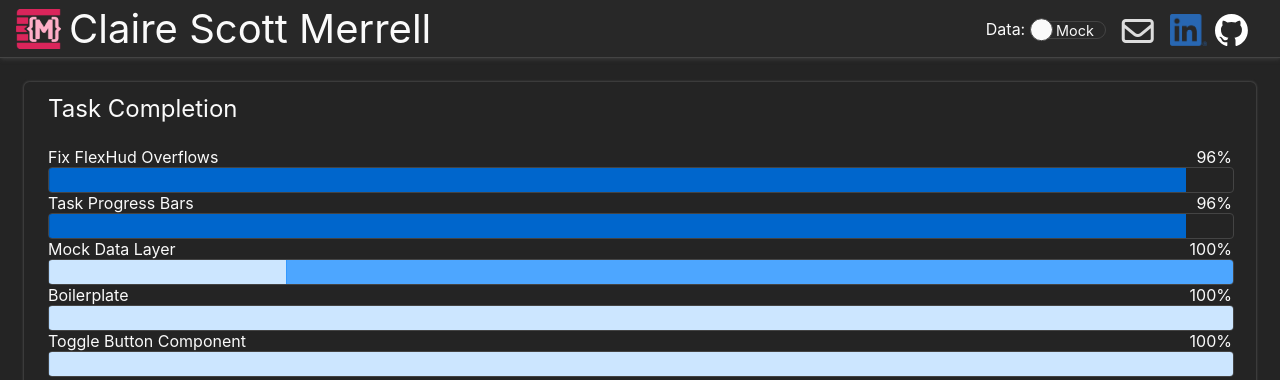
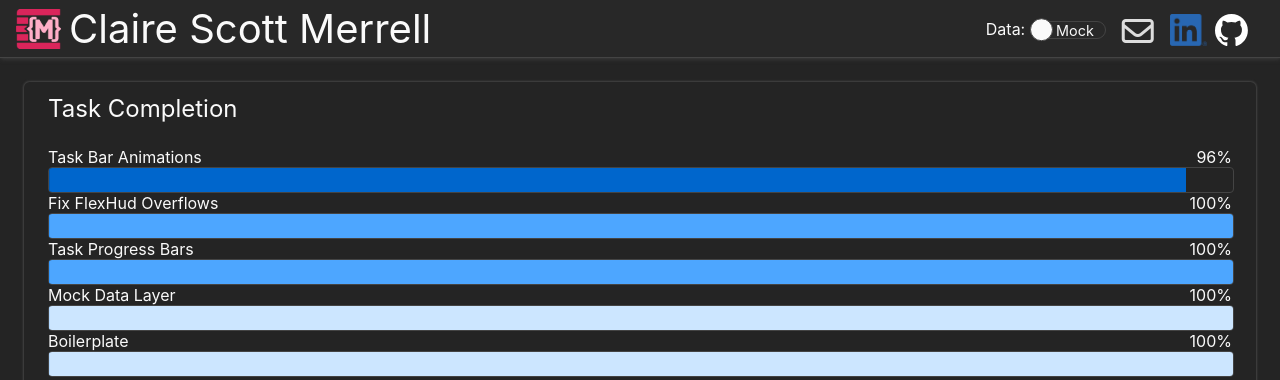
Before and after one commit to csmerrell/clairescott.dev, a React (Vite) app: page / in a window 1280 px wide. Shown: the top 380 px of the page. Built offline with nearby package versions, Linux system fonts and the light colour scheme.

Commit message:
Adds tonight's task to mock.

```diff
--- a/src/pages/dashboard/data/mocks/taskEntries.ts
+++ b/src/pages/dashboard/data/mocks/taskEntries.ts
@@ -1,4 +1,12 @@
 export default [
+  {
+    key: 'BAR_ANIM',
+    desc: 'Task Bar Animations',
+    date: new Date(2023, 8, 7),
+    progress: 100,
+    storyPoints: 8,
+    trelloData: [],
+  },
   {
     key: 'HUDFIX',
     desc: 'Fix FlexHud Overflows',
```
